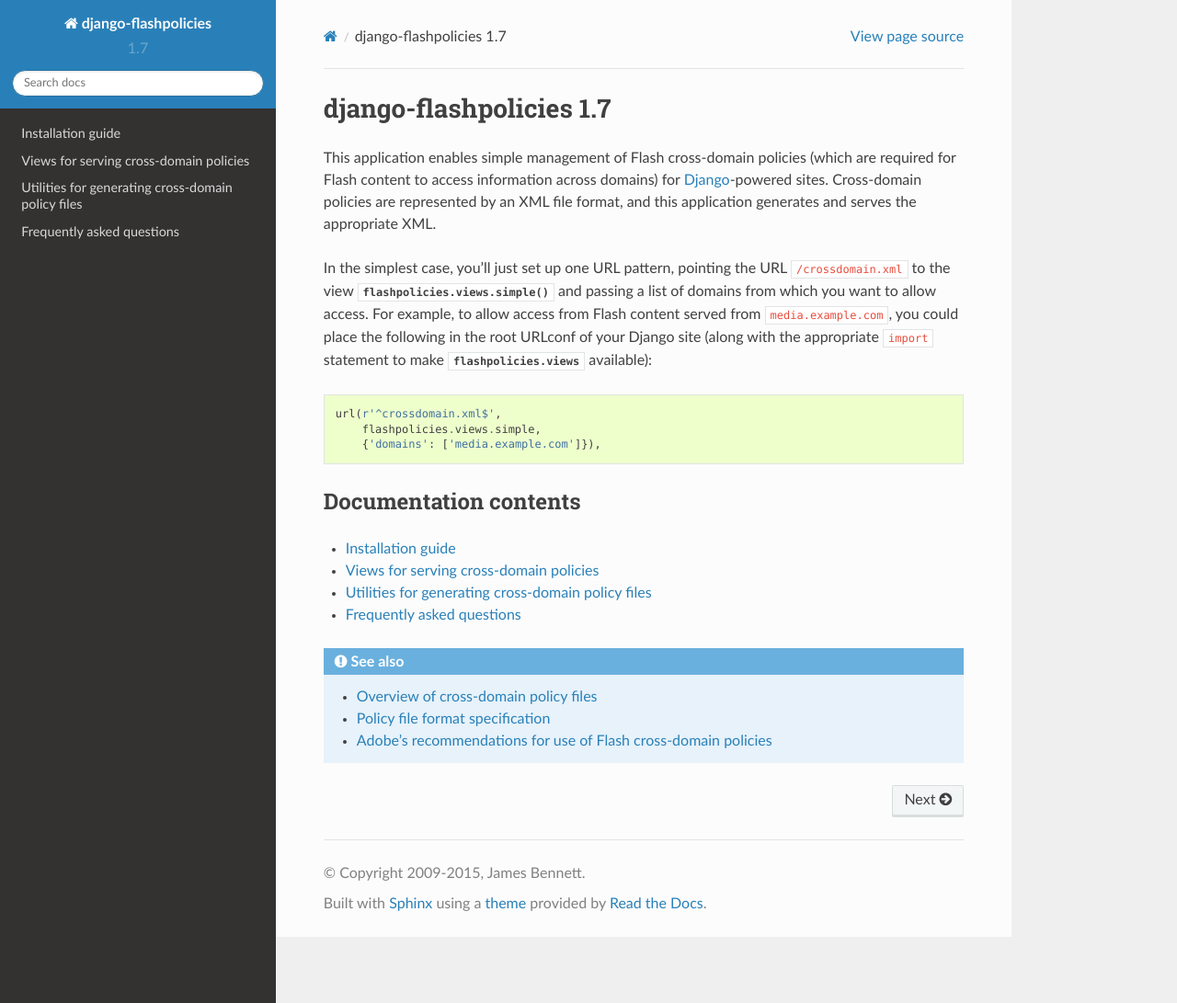
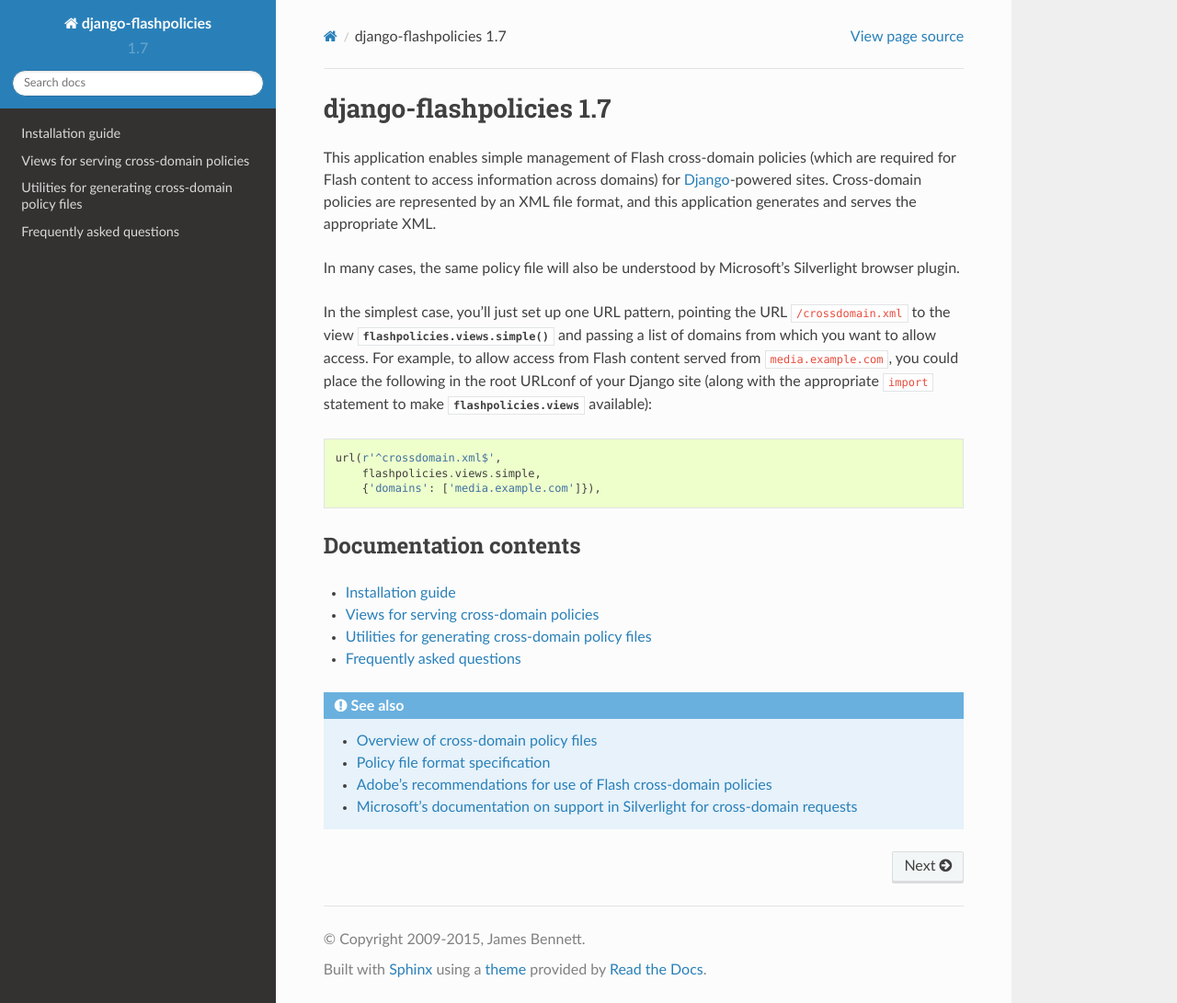
Before and after one commit to ubernostrum/django-flashpolicies, a Sphinx documentation site: the page built from docs/index.rst, in a window 1280 px wide and 1091 px high. Shown: the whole window at 92% size. Built offline with Sphinx 7.4.7 and the Read the Docs theme 2.0.0, drawn with Linux system fonts in a browser that asks for light colours.

Commit message:
Note that Silverlight also understands these files.

```diff
--- a/docs/index.rst
+++ b/docs/index.rst
@@ -6,6 +6,9 @@
 across domains) for `Django <https://www.djangoproject.com/>`_-powered
 sites. Cross-domain policies are represented by an XML file format,
 and this application generates and serves the appropriate XML.
+
+In many cases, the same policy file will also be understood by
+Microsoft's Silverlight browser plugin.
 
 In the simplest case, you'll just set up one URL pattern, pointing the
 URL ``/crossdomain.xml`` to the view
@@ -38,3 +41,4 @@
    * `Overview of cross-domain policy files <http://kb2.adobe.com/cps/142/tn_14213.html>`_
    * `Policy file format specification <http://www.adobe.com/devnet/articles/crossdomain_policy_file_spec.html>`_
    * `Adobe's recommendations for use of Flash cross-domain policies <http://www.adobe.com/devnet/flashplayer/articles/cross_domain_policy.html>`_
+   * `Microsoft's documentation on support in Silverlight for cross-domain requests <https://msdn.microsoft.com/en-us/library/cc645032(v=vs.95).aspx>`_
```
